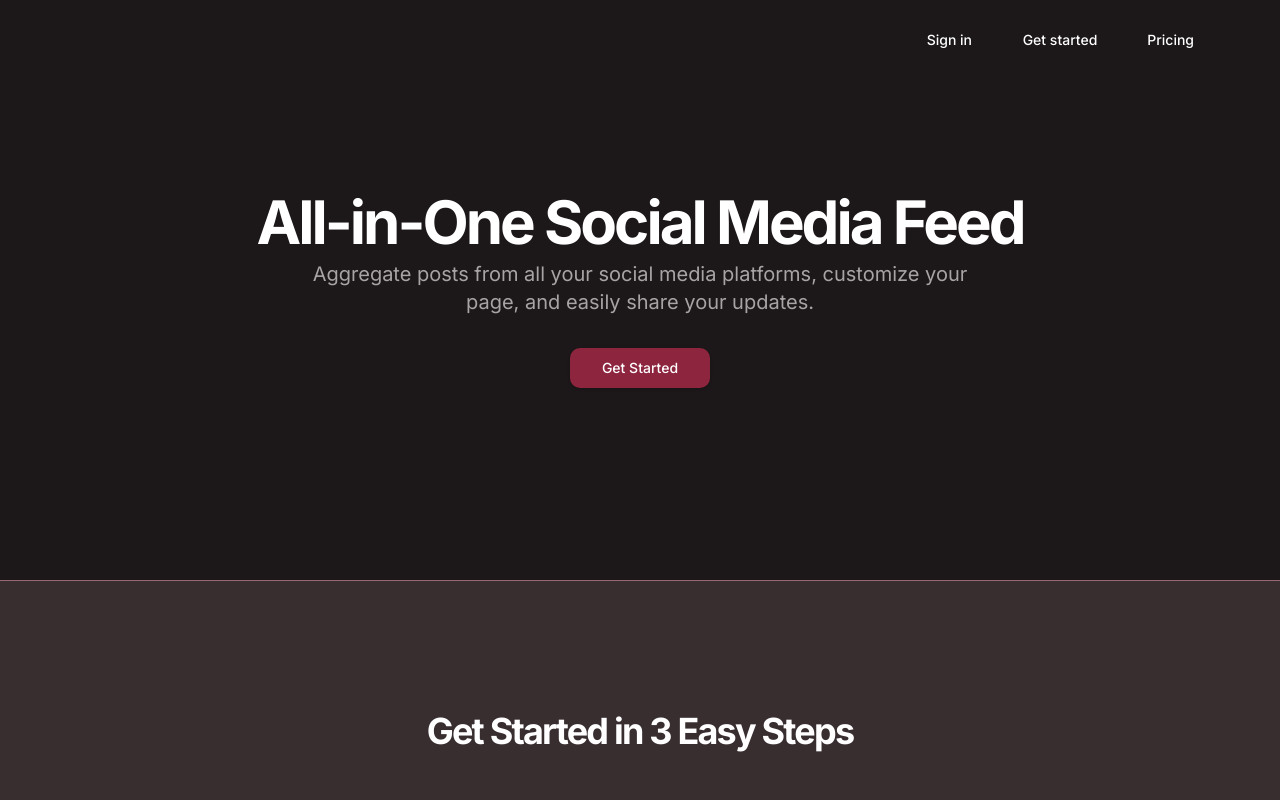
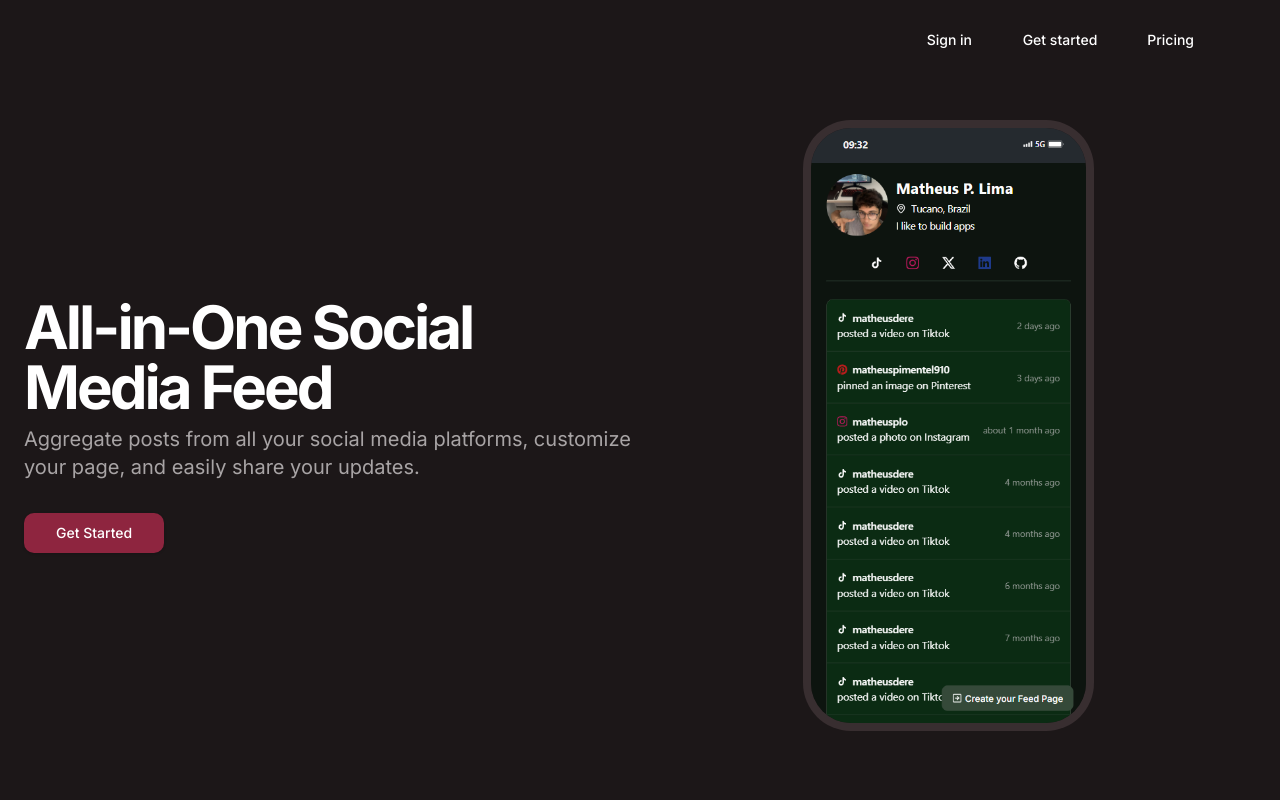
Before and after one commit to pimentellima/feeds-page-app, a Next.js app: page / in a window 1280 px wide. Shown: the top 800 px of the page. Built offline with nearby package versions, Linux system fonts and the light colour scheme.

Commit message:
adicionada imagem mockup na hero section

```diff
--- a/src/app/globals.css
+++ b/src/app/globals.css
@@ -509,6 +509,6 @@
         @apply border-border;
     }
     body {
-        @apply text-foreground;
+        @apply text-foreground bg-background;
     }
 }
--- a/src/app/page.tsx
+++ b/src/app/page.tsx
@@ -1,5 +1,6 @@
 import { Button } from '@/components/ui/button'
 import { LinkIcon, SlidersVerticalIcon, UserIcon } from 'lucide-react'
+import Image from 'next/image'
 import Link from 'next/link'
 
 export default function Home() {
@@ -26,13 +27,13 @@ export default function Home() {
 
 function HeroSection() {
     return (
-        <section className="w-full py-20 md:py-24 lg:py-48 border-b">
-            <div className="container px-2 md:px-6">
-                <div className="flex flex-col justify-center items-center space-y-2">
+        <section className="w-full py-20 md:py-24 lg:py-32 border-b">
+            <div className="container px-2 md:px-6 grid grid-cols-2">
+                <div className="flex flex-col justify-center space-y-2">
                     <h1 className="text-3xl font-bold tracking-tighter sm:text-5xl xl:text-6xl/none">
                         All-in-One Social Media Feed
                     </h1>
-                    <p className="max-w-[700px] text-center text-muted-foreground md:text-xl">
+                    <p className="max-w-[700px] text-muted-foreground md:text-xl">
                         Aggregate posts from all your social media platforms,
                         customize your page, and easily share your updates.
                     </p>
@@ -45,6 +46,16 @@ function HeroSection() {
                             Get Started
                         </Link>
                     </div>
+                </div>
+                <div className='flex justify-center'>
+                    <Image
+                        className="rounded-[2.5rem] ring-8 ring-secondary z-0 overflow-hidden"
+                        height={550}
+                        width={275}
+                        quality={100}
+                        alt="Cellphone mockup"
+                        src="/list-view-sem-moldura.png"
+                    />
                 </div>
             </div>
         </section>
```
Also changed, not shown: public/list-view-sem-moldura.png (added).
